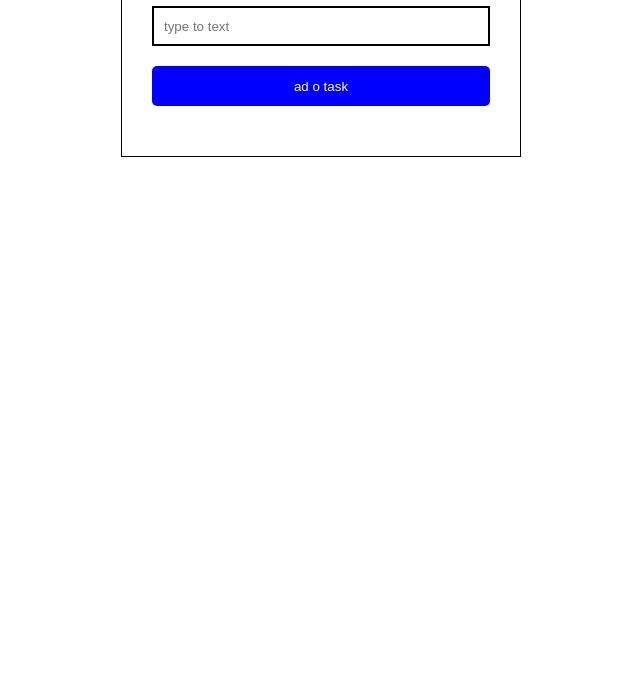
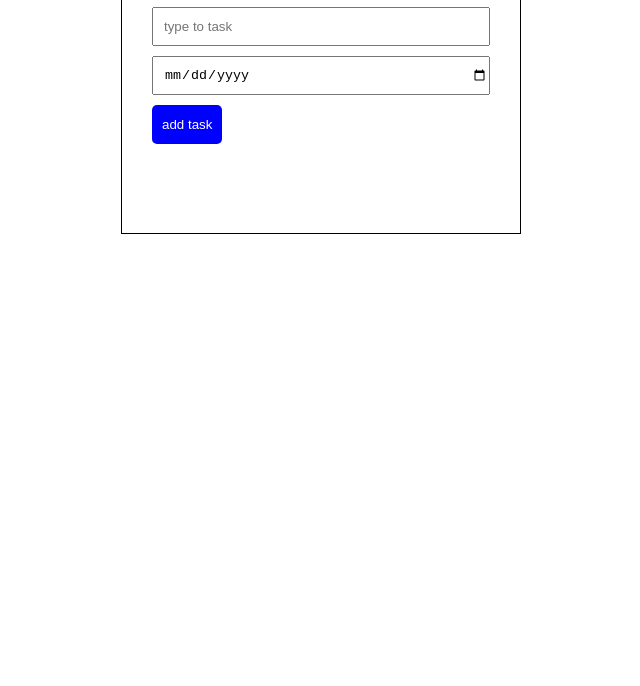
Before and after one commit to md-hassan-1/project-1, a plain HTML site: page index.html in a window 1280 px wide. Shown: the part 114-800 px from the top of the page, without its empty margins (319-959 px from the left). Drawn offline with Linux system fonts and the light colour scheme.

Commit message:
seconde commit

```diff
--- a/index.html
+++ b/index.html
@@ -8,15 +8,18 @@
 </head>
 <body>
     <div class="container">
-        <h1>To do list</h1>
+        <h2>To do list</h2>
         <hr>
-         <input type="text" id="task"  class="input" placeholder="type to text">
-         <button class="button" onclick="addtask()">ad o task</button>
+        <input type="text" class="input"  value="" placeholder="type to task">
+        <input type="date" id="date">
+        <button class="button" onclick="addtask()">add task</button>
+        <ul class="list">
 
 
-        <ul class="list">
+        </ul>
+        <h3 id="date"></h3>
 
-        </ul>
+
     </div>
     <script src="script.js"></script>
 </body>
--- a/script.js
+++ b/script.js
@@ -1,42 +1,69 @@
 function addtask(){
-    let input  = document.querySelector("input")
+    let input= document.querySelector(".input")
+    let date =document.querySelector("#date")
     let value = input.value
+    let dateValue= date.value
 
     if(value==""){
-        alert("type to text ")
+        alert('brother type to task')
         return
-
     }
     console.log(value)
-    // let html = `
+
+
+
+    // let html =`
     // <li class="list-item">
-    // <span>${value}</span>
-    // <button onclick="remove(this)">x</button>
-    // </li>
-    // list.innerHTML += html
+    //         <span>${value}</span>
+    //         <button onclick="remove(this)">x</button>
+    //     </li>
+     //   lis.innerHTML +=html
+
     // `
+    let li =document.createElement("li")
+    let span =document.createElement("span")
+    let spen =document.createElement("span")
+    let button =document.createElement("button")
 
-let li = document.createElement('li')
-let span = document.createElement('span')
-let button = document.createElement('button')
-
-li.classList.add('list-item')
-span.innerText = value
-button.innerText = "x"
+    li.classList.add("list-item")
+    span.innerText=value
+    span.innerText+=dateValue
+    button.innerText="x"
     button.setAttribute("onclick","remove(this)")
 
     li.append(span)
+    li.append(spen)
     li.append(button)
-
-let list = document.querySelector(".list")
-list.append(li)
+    let lis = document.querySelector(".list")
+      lis.append(li)
 
 
-input.value = ''
+input.value=""
+date.value=""
+
+
+
+
 
     }
+//     function cut(){
+//     let del = document.querySelector("#date")
+//     del.remove()
+// }
+// function cute(){
+//     let del = document.querySelector("#date")
+//     del.show()
+// }
 
-function remove(bn){
+    function remove(btn){
+
         console.log('remove')
-    bn.parentNode.remove()
+        btn.parentNode.remove()
+        // let  del  = document.querySelector("#date")
+        // del.innerHTML=`<input  id="date" type="date">`
+        // let date = new Date()
+        // let d = date.getDate()
+        // let month = date.getMonth()
+        // let year = date.getFullYear()
+        // console.log(d,-month,-year)dcfdscsds
     }
--- a/style.css
+++ b/style.css
@@ -1,45 +1,53 @@
 *{
     box-sizing: border-box;
-    margin: 0;
+    margin: 0%;
 }
 body{
     font-family: Arial, Helvetica, sans-serif;
 }
 .container{
     width: 400px;
+    margin: auto;
+    margin-top: 40px;
     padding: 30px;
-    margin: auto;
-    margin-top: 30px;
     border: 1px solid black;
-}
-.input{
-    height: 40px;
-    width: 100%;
-    padding-left:10px ;
-    border: 2px solid black;
-
 
 }
 hr{
     margin: 10px 0px;
+}
+.input{
+    width: 100%;
+    height: 39px;
+    padding-left: 10px;
+    margin-bottom: 10px;
+
 
 }
 .button{
-   width: 100%;
-   height: 40px;
-   border: none;
-   background-color: blue;
-   color: white;
-   margin: 20px 0px;
-   border-radius: 5px;
+display: block;
+height: 39px;
+padding: 0px 10px;
+border: none;
+background-color: blue;
+color: white;
+border-radius:5px ;
+margin-bottom: 10px;
 }
 .list{
-    padding-left: 0;
-    list-style: none;
+    padding-left:0px ;
 
 }
 .list-item{
-    display: flex;
+       display: flex;
     justify-content: space-between;
-    margin-bottom:10px ;
+    margin-bottom: 10px;
 }
+#date{
+    width: 100%;
+    height: 39px;
+    padding-left: 10px;
+    margin-bottom: 10px;
+
+
+}
```
Lines whose indentation alone changed are shown as unchanged.
